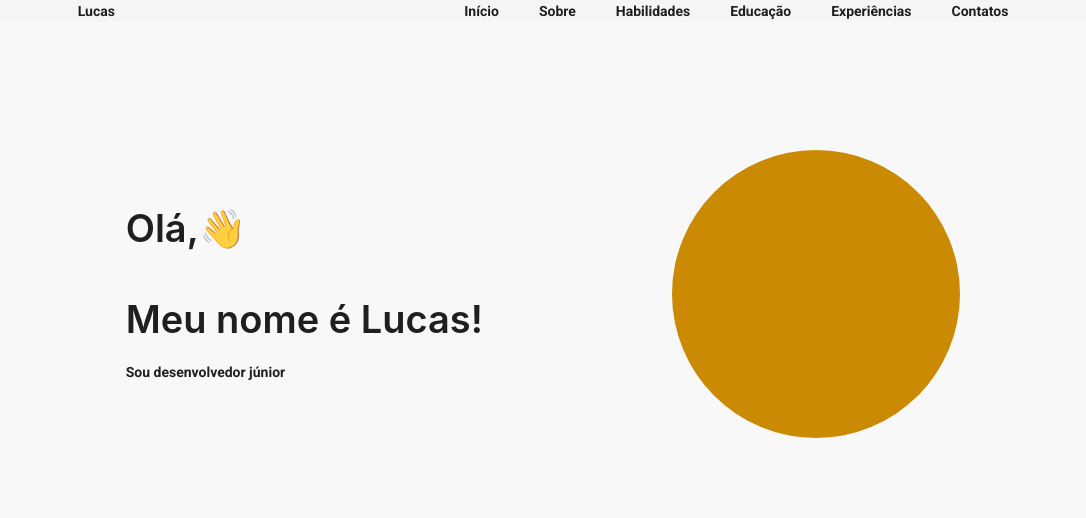
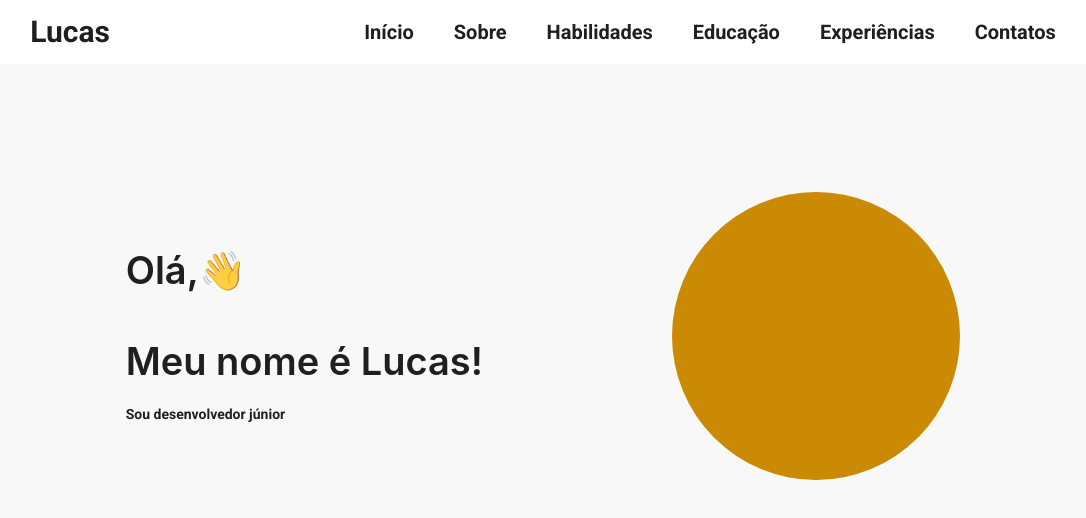
Before and after one commit to lucasptcastro/portfolio, a Next.js app: page / in a window 1280 px wide. Shown: the top 518 px of the page, without its empty margins (97-1183 px from the left). Built offline with nearby package versions, Linux system fonts and the light colour scheme.

Commit message:
✨ feat: add routes

```diff
--- a/tailwind.config.js
+++ b/tailwind.config.js
@@ -1,6 +1,6 @@
 /** @type {import('tailwindcss').Config} */
 module.exports = {
-  content: ["./src/*.{js,jsx,ts,tsx}"],
+  content: ["./src/*.{js,jsx,ts,tsx}", "./components/**/*.{js,jsx,ts,tsx}"],
   theme: {
     extend: {},
   },
```
